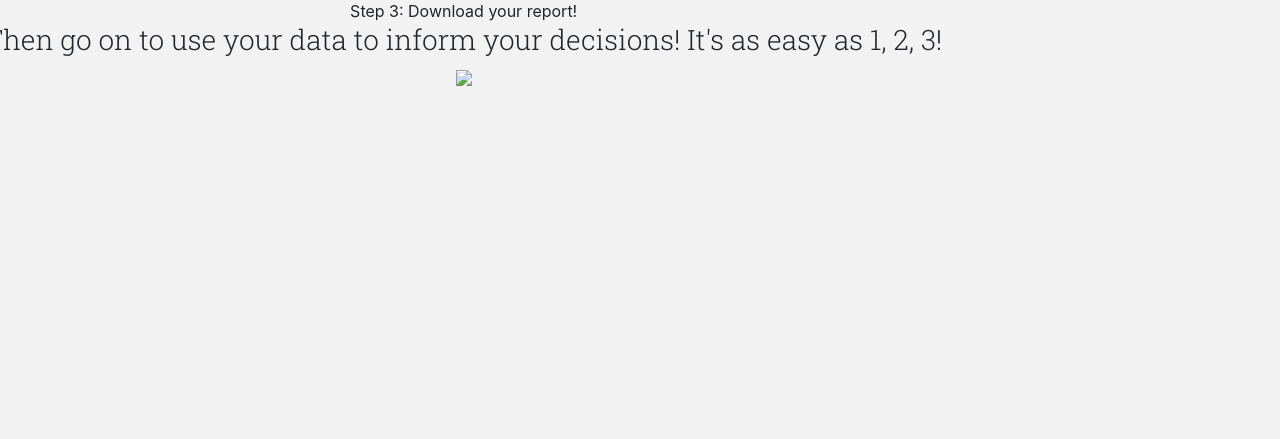
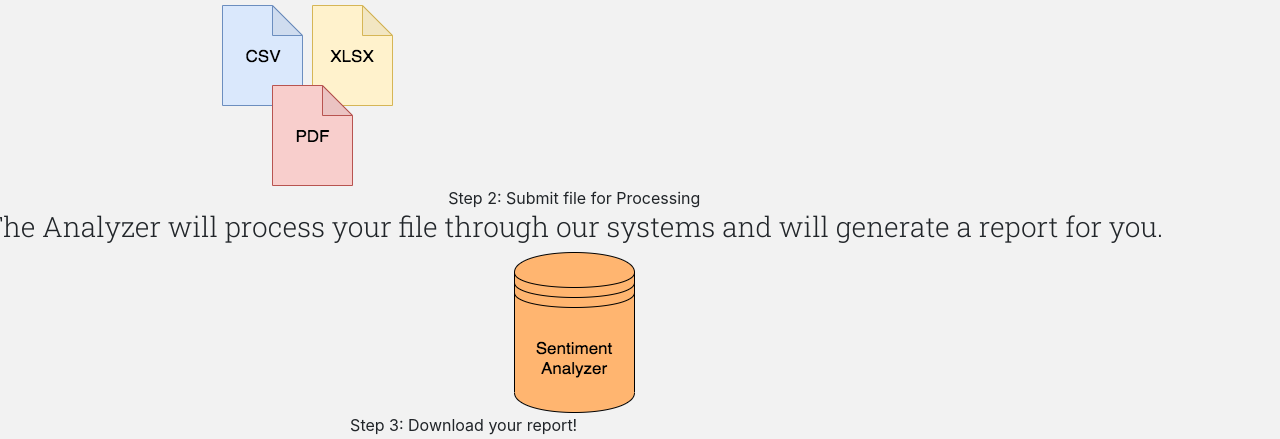
Before and after one commit to matmill5/sentiment-analysis, a plain HTML site: page ui/html/import.html in a window 1280 px wide. Shown: the part 361-800 px from the top of the page. Drawn offline with nearby package versions, Linux system fonts and the light colour scheme; files that its build step writes are made by us from their sources.

Commit message:
partially fixed import page

```diff
--- a/ui/html/import.html
+++ b/ui/html/import.html
@@ -1,6 +1,5 @@
 <!DOCTYPE html>
 <html xmlns="http://www.w3.org/1999/xhtml">
-
     <head>
         <meta http-equiv="Content-Type" content="text/html; charset=utf-8"/>
         <title>Sentiment Analysis - Input</title>
@@ -9,12 +8,12 @@
         <link href="https://fonts.googleapis.com/css?family=Roboto+Slab:300,400&display=swap" rel="stylesheet">
         <link rel="stylesheet" href="https://stackpath.bootstrapcdn.com/bootstrap/4.3.1/css/bootstrap.min.css"
         integrity="sha384-ggOyR0iXCbMQv3Xipma34MD+dH/1fQ784/j6cY/iJTQUOhcWr7x9JvoRxT2MZw1T" crossorigin="anonymous">
-        <link rel="stylesheet" href="main.css">
+        <link rel="stylesheet" href="../../static/main.css">
         <script src="https://cdnjs.cloudflare.com/ajax/libs/fullPage.js/3.0.7/fullpage.css"></script>
         <script src="https://cdnjs.cloudflare.com/ajax/libs/fullPage.js/3.0.7/fullpage.js"></script>
     </head>
 
-   <body>
+    <header>
             <nav class="navbar navbar-expand-lg navbar-light bg-light">
                     <a class="navbar-brand" href="index.html">Sentiment Analysis</a>
                     <button class="navbar-toggler" type="button" data-toggle="collapse" data-target="#navbarSupportedContent" aria-controls="navbarSupportedContent" aria-expanded="false" aria-label="Toggle navigation">
@@ -35,7 +34,10 @@
                     </form>
                     </div>
             </nav>
+    </header>
+   <body>
         <div id="fullpage">
+
             <!-- Overview -->
             <div class="section">
                     <center>
@@ -45,21 +47,21 @@
                                 <div class="column">
                                     <center>Step 1: Select File</center>
                                     <h3>Sentiment Analyzer accepts CSV, XLSX< and PDF.</h3>
-                                    <img src="FileDiagram.png">
+                                    <img src="../assets/images/FileDiagram.png">
                                 </div>
                                 <div class="column">
                                     <center>Step 2: Submit file for Processing</center>
                                     <h3>The Analyzer will process your file through our systems and will generate
                                         a report for you.
                                     </h3>
-                                    <img src="Process.png">
+                                    <img src="../assets/images/Process.png">
                                 </div>
                                 <div class="column">
                                     <center>Step 3: Download your report!</center>
                                     <h3>Then go on to use your data to inform your decisions!
                                         It's as easy as 1, 2, 3!
                                     </h3>
-                                    <img src="Results.png">
+                                    <img src="../assets/images/Results.png">
                                 </div>
                             </div>
                     </center>
@@ -119,6 +121,7 @@
                 autoScrolling: true,
                 scrollHorizontally: true,
                 sectionsColor: ['#f2f2f2', '#4BBFC3', '#7BAABE', 'whitesmoke', '#000'],
+                paddingTop: '120px'
             });
 
             //methods
```
Lines whose indentation alone changed are shown as unchanged.
